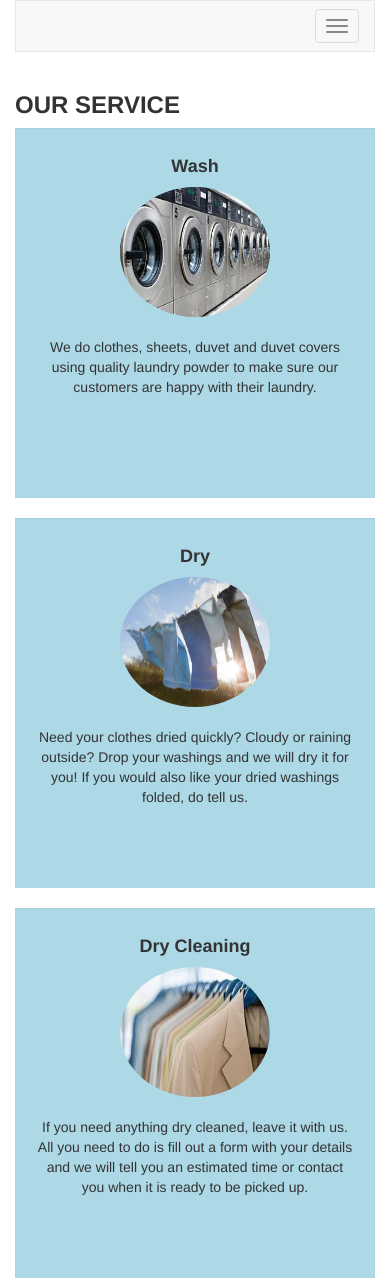
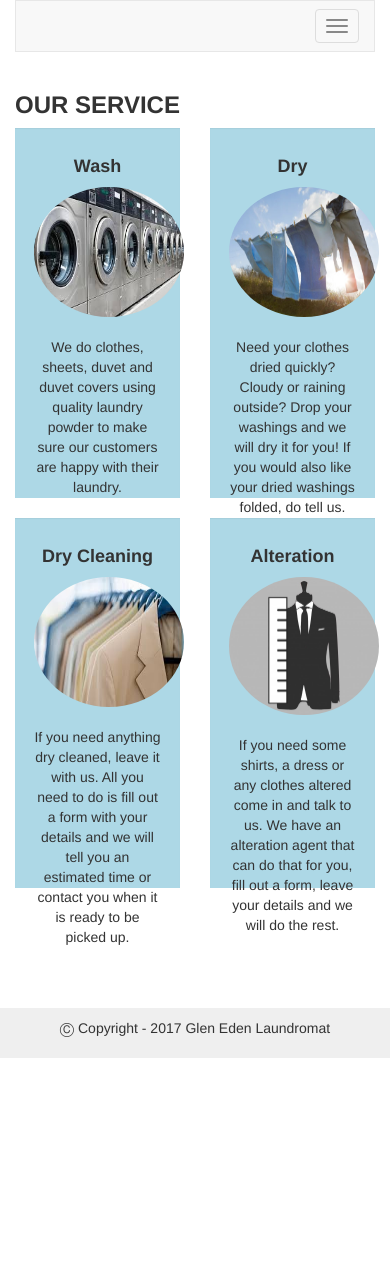
Before and after one commit to J1K1M/gel, a plain HTML site: page service.html in a window 390 px wide. Shown: the top 1278 px of the page. After the commit the page ends 1058 px from the top, so only its background shows below. Drawn offline with nearby package versions, Linux system fonts and the light colour scheme.

Commit message:
Update service.html

```diff
--- a/service.html
+++ b/service.html
@@ -26,7 +26,7 @@
     <div class="collapse navbar-collapse" id="bs-example-navbar-collapse-1">
       <ul class="nav navbar-nav">
         <li><a href="index.html">Home <span class="sr-only">(current)</span></a></li>
-        <li ><a href="about.html">About</a></li>
+         <!-- <li ><a href="about.html">About</a></li>-->
         <li class=active><a href="service.html">Service</a></li>
         <li ><a href="price.html">Price</a></li>
         <li><a href="contact.html">Contact Us</a></li>
@@ -40,7 +40,7 @@
     <h3><b>OUR SERVICE</b></h3>
   </div>
 
-<div class="col-lg-3 col-md-6 col-sm-6 col-xs-12">
+<div class="col-lg-3 col-md-6 col-sm-6 col-xs-6">
   <div class="well center test">
     <h4><b>Wash</b></h4>
     <img src="wash.jpg" class="img-circle" width="150" height="130"/>
@@ -50,7 +50,7 @@
   </div>
 </div>
 
-<div class="col-lg-3 col-md-6 col-sm-6 col-xs-12">
+<div class="col-lg-3 col-md-6 col-sm-6 col-xs-6">
   <div class="well center test">
     <h4><b>Dry</b></h4>
   <img src="dry.jpg" class="img-circle" width="150" height="130"/>
@@ -60,7 +60,7 @@
   </div>
 </div>
 
-<div class="col-lg-3 col-md-6 col-sm-6 col-xs-12">
+<div class="col-lg-3 col-md-6 col-sm-6 col-xs-6">
 <div class="well center test">
   <h4><b>Dry Cleaning</b></h4>
    <img src="dcleaning.jpg" class="img-circle" width="150" height="130" />
@@ -71,7 +71,7 @@
 </div>
 </div>
 
-<div class="col-lg-3 col-md-6 col-sm-6 col-xs-12">
+<div class="col-lg-3 col-md-6 col-sm-6 col-xs-6">
 <div class="well center test">
   <h4><b>Alteration</b></h4>
 <img src="alteration.jpg" class="img-circle" width="150"/>
```
